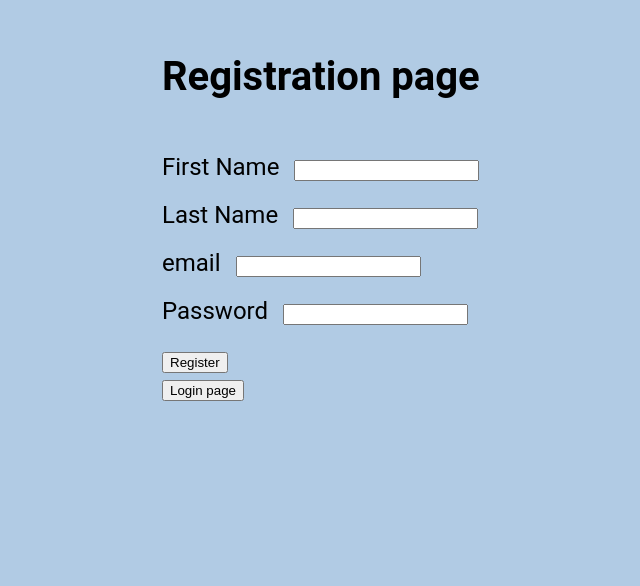
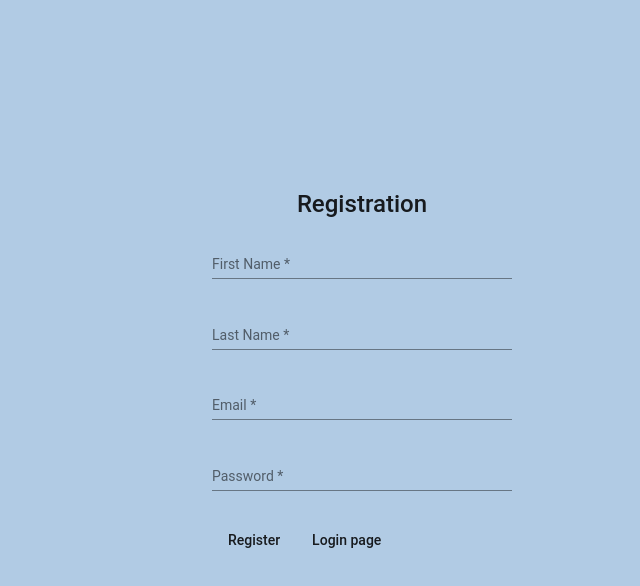
Before and after one commit to slepera/angular-jwt-authentication, an Angular app: page /register in a window 1280 px wide. Shown: the top 586 px of the page, without its empty margins (278-918 px from the left). Built offline with nearby package versions, Linux system fonts and the light colour scheme.

Commit message:
updated login and registration form with material

```diff
--- a/src/app/login/login.component.css
+++ b/src/app/login/login.component.css
@@ -1,25 +1,27 @@
-.card{
-    margin-left: auto;
-    margin-right: auto;
-    width: 25em;
-}
+mat-card {
+    display: contents;
+    justify-content: center;
+  }
 
-.card-header{
-    font-size: 250%;
-}
+  .mat-form-field {
+    width: 100%;
+    min-width: 300px;
+  }
 
-.card-body{
-    margin-left: auto;
-    margin-right: auto;
-    width: 20em;
-    font-size: 150%;
-}
+  mat-card-title,
+  mat-card-content {
+    display: flex;
+    justify-content: center;
+  }
 
-.form-control{
-    margin-bottom:20px;
-    margin-left: 15px;
-}
+  .error {
+    padding: 16px;
+    width: 300px;
+    color: white;
+    background-color: red;
+  }
 
-.btn-primary{
-    margin-right: 15px;
-}
+  .button {
+    display: flex;
+    justify-content: flex-end;
+  }
--- a/src/app/login/login.component.html
+++ b/src/app/login/login.component.html
@@ -1,33 +1,40 @@
-<div class="col-md-6 offset-md-3 mt-5">
-    <div class="card">
-        <h4 class="card-header">Login page</h4>
-        <div class="card-body">
-            <form [formGroup]="loginForm" (ngSubmit)="onSubmit()">
-                <div class="form-group">
-                    <label for="email">Email</label>
-                    <input type="text" formControlName="email" class="form-control" [ngClass]="{ 'is-invalid': submitted && f.email.errors }" />
-                    <div *ngIf="submitted && f.email.errors" class="invalid-feedback">
-                        <div *ngIf="f.email.errors.required">email is required</div>
-                    </div>
-                </div>
-                <div class="form-group">
-                    <label for="password">Password</label>
-                    <input type="password" formControlName="password" class="form-control" [ngClass]="{ 'is-invalid': submitted && f.password.errors }" />
-                    <div *ngIf="submitted && f.password.errors" class="invalid-feedback">
-                        <div *ngIf="f.password.errors.required">Password is required</div>
-                    </div>
-                </div>
-                <button [disabled]="loading" class="btn btn-primary">
-                    <span *ngIf="loading" class="spinner-border spinner-border-sm mr-1"></span>
+<body>
+    <div>
+        <br>
+        <br>
+        <br>
+        <br>
+        <br>
+        <br>
+        <br>
+        <br>
+        <br>
+        <br>
+    </div>
+    <mat-card>
+    <mat-card-title>Login</mat-card-title>
+    <mat-card-content>
+        <form [formGroup]="loginForm" (ngSubmit)="onSubmit()">
+            <p>
+                <mat-form-field>
+                    <input type="text" matInput placeholder = "Email" formControlName="email">
+                </mat-form-field>
+            </p>
+            <p>
+                <mat-form-field>
+                    <input type="password" matInput placeholder = "Password" formControlName="password">
+                </mat-form-field>
+            </p>
+            <p *ngIf="error" class="error">
+                {{ error }}
+            </p>
+            <button [disabled]="loading" mat-button>
                     Login
-                </button>
-                <button [disabled]="loading" class="btn btn-primary" [routerLink]="['/register']">
-                    <span *ngIf="loading" class="spinner-border spinner-border-sm mr-1"></span>
+            </button>
+            <button [disabled]="loading" mat-button [routerLink]="['/register']">
                     Registration page
-                </button>
-                <div *ngIf="error" class="alert alert-danger mt-3 mb-0">{{error}}</div>
-            </form>
-
-        </div>
-    </div>
-</div>
+            </button>
+        </form>
+    </mat-card-content>
+    </mat-card>
+</body>
--- a/src/app/register/register.component.html
+++ b/src/app/register/register.component.html
@@ -1,46 +1,50 @@
-<div class="col-md-6 offset-md-3 mt-5">
-    <div class="card">
-        <h4 class="card-header">Registration page</h4>
-        <div class="card-body">
-            <form [formGroup]="registerForm" (ngSubmit)="onSubmit()">
-                <div class="form-group">
-                    <label for="firstName">First Name</label>
-                    <input type="text" formControlName="firstName" class="form-control" [ngClass]="{ 'is-invalid': submitted && f.firstName.errors }" />
-                    <div *ngIf="submitted && f.firstName.errors" class="invalid-feedback">
-                        <div *ngIf="f.firstName.errors.required">First Name is required</div>
-                    </div>
-                </div>
-                <div class="form-group">
-                    <label for="lastName">Last Name</label>
-                    <input type="text" formControlName="lastName" class="form-control" [ngClass]="{ 'is-invalid': submitted && f.lastName.errors }" />
-                    <div *ngIf="submitted && f.lastName.errors" class="invalid-feedback">
-                        <div *ngIf="f.lastName.errors.required">Last Name is required</div>
-                    </div>
-                </div>
-                <div class="form-group">
-                    <label for="email">email</label>
-                    <input type="text" formControlName="email" class="form-control" [ngClass]="{ 'is-invalid': submitted && f.email.errors }" />
-                    <div *ngIf="submitted && f.email.errors" class="invalid-feedback">
-                        <div *ngIf="f.email.errors.required">email is required</div>
-                    </div>
-                </div>
-                <div class="form-group">
-                    <label for="password">Password</label>
-                    <input type="password" formControlName="password" class="form-control" [ngClass]="{ 'is-invalid': submitted && f.password.errors }" />
-                    <div *ngIf="submitted && f.password.errors" class="invalid-feedback">
-                        <div *ngIf="f.password.errors.required">Password is required</div>
-                    </div>
-                </div>
-                <button [disabled]="loading" class="btn btn-primary">
-                    <span *ngIf="loading" class="spinner-border spinner-border-sm mr-1"></span>
-                    Register
-                </button>
-                <div *ngIf="error" class="alert alert-danger mt-3 mb-0">{{error}}</div>
-            </form>
-            <button [disabled]="loading" class="btn btn-primary" [routerLink]="['/login']">
-                <span *ngIf="loading" class="spinner-border spinner-border-sm mr-1"></span>
-                Login page
+<body>
+    <div>
+        <br>
+        <br>
+        <br>
+        <br>
+        <br>
+        <br>
+        <br>
+        <br>
+        <br>
+        <br>
+    </div>
+    <mat-card>
+    <mat-card-title>Registration</mat-card-title>
+    <mat-card-content>
+        <form [formGroup]="registerForm" (ngSubmit)="onSubmit()">
+            <p>
+                <mat-form-field>
+                    <input type="text" matInput placeholder = "First Name" formControlName="firstName">
+                </mat-form-field>
+            </p>
+            <p>
+                <mat-form-field>
+                    <input type="text" matInput placeholder = "Last Name" formControlName="lastName">
+                </mat-form-field>
+            </p>
+            <p>
+                <mat-form-field>
+                    <input type="text" matInput placeholder = "Email" formControlName="email">
+                </mat-form-field>
+            </p>
+            <p>
+                <mat-form-field>
+                    <input type="password" matInput placeholder = "Password" formControlName="password">
+                </mat-form-field>
+            </p>
+            <p *ngIf="error" class="error">
+                {{ error }}
+            </p>
+            <button [disabled]="loading" mat-button>
+                Register
             </button>
-        </div>
-    </div>
-</div>
+            <button [disabled]="loading" mat-button [routerLink]="['/login']">
+                    Login page
+            </button>
+        </form>
+    </mat-card-content>
+    </mat-card>
+</body>
```
Also changed, not shown: src/app/app.module.ts (+11 -2 lines).
